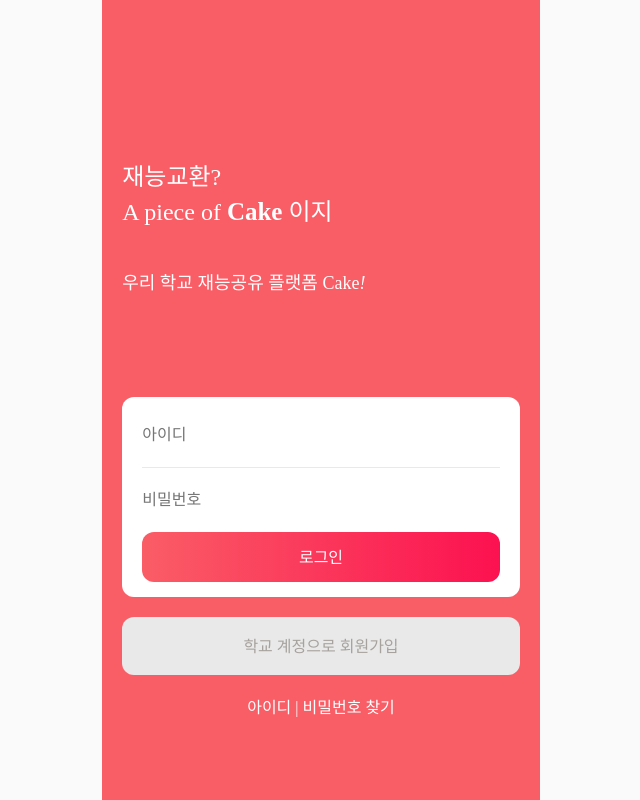
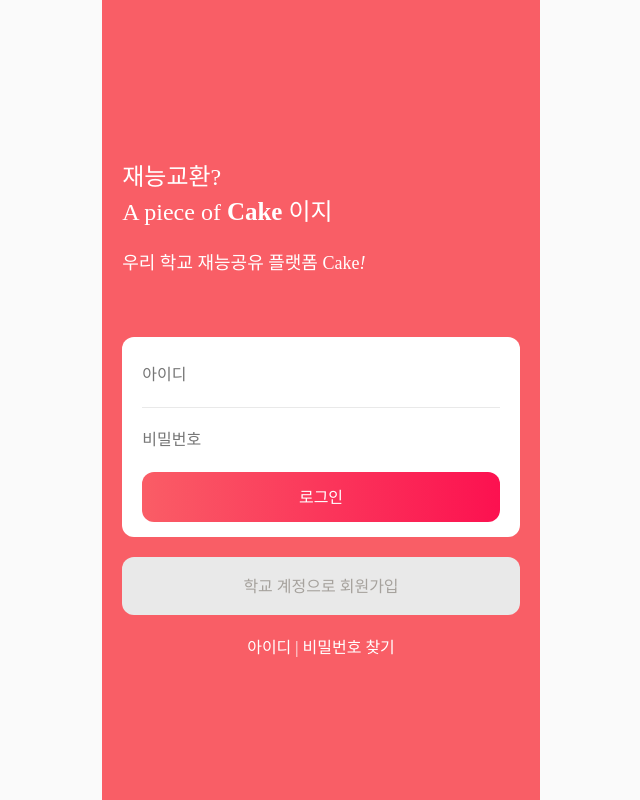
Before and after one commit to wanted-fork-fork/cake-FE, a Next.js app: page /login in a window 1280 px wide. Shown: the whole page, without its empty margins (319-959 px from the left). Built offline with nearby package versions, Linux system fonts and the light colour scheme; a web font is replaced by a local one.

Commit message:
fix: change padding top regarding device height

```diff
--- a/src/components/molecules/AppTitle.component.tsx
+++ b/src/components/molecules/AppTitle.component.tsx
@@ -47,7 +47,7 @@ type Props = {
 function AppTitleComponent({ mb = "0" }: Props) {
   return (
     <S.Container mb={mb}>
-      <S.MainTitle mb="40px">
+      <S.MainTitle mb="20px">
         재능교환?
         <br />A piece of <S.Strong>Cake</S.Strong> 이지
       </S.MainTitle>
--- a/src/styles/template/GuestMain.styles.tsx
+++ b/src/styles/template/GuestMain.styles.tsx
@@ -8,7 +8,12 @@ const Container = styled.div<BaseProps>`
   ${BaseStyleProps};
   background-color: ${theme.color.point};
   height: 100vh;
+
   padding-top: 20vh;
+
+  @media (max-height: 670px) {
+    padding-top: 10vh;
+  }
   padding-left: ${Padding.pageX};
   padding-right: ${Padding.pageX};
 `;
--- a/src/templates/GuestMain.template.tsx
+++ b/src/templates/GuestMain.template.tsx
@@ -11,7 +11,7 @@ import SGuestMain from "@src/styles/template/GuestMain.styles";
 function GuestMainTemplate() {
   return (
     <SGuestMain.Container>
-      <AppTitleComponent mb="100px" />
+      <AppTitleComponent mb="60px" />
       <SGuestMain.ContentsWrap mb="20px">
         <Link href="/login">
           <a>
--- a/src/templates/LoginPage.template.tsx
+++ b/src/templates/LoginPage.template.tsx
@@ -32,7 +32,7 @@ export type LoginForm = {
 function LoginPageTemplate({ onSubmit, onChange, values }): JSX.Element {
   return (
     <SGuestMain.Container>
-      <AppTitleComponent mb="100px" />
+      <AppTitleComponent mb="60px" />
       <S.ContentsWrap mb="20px" onSubmit={onSubmit}>
         <DividedInput
           height="65px"
```
